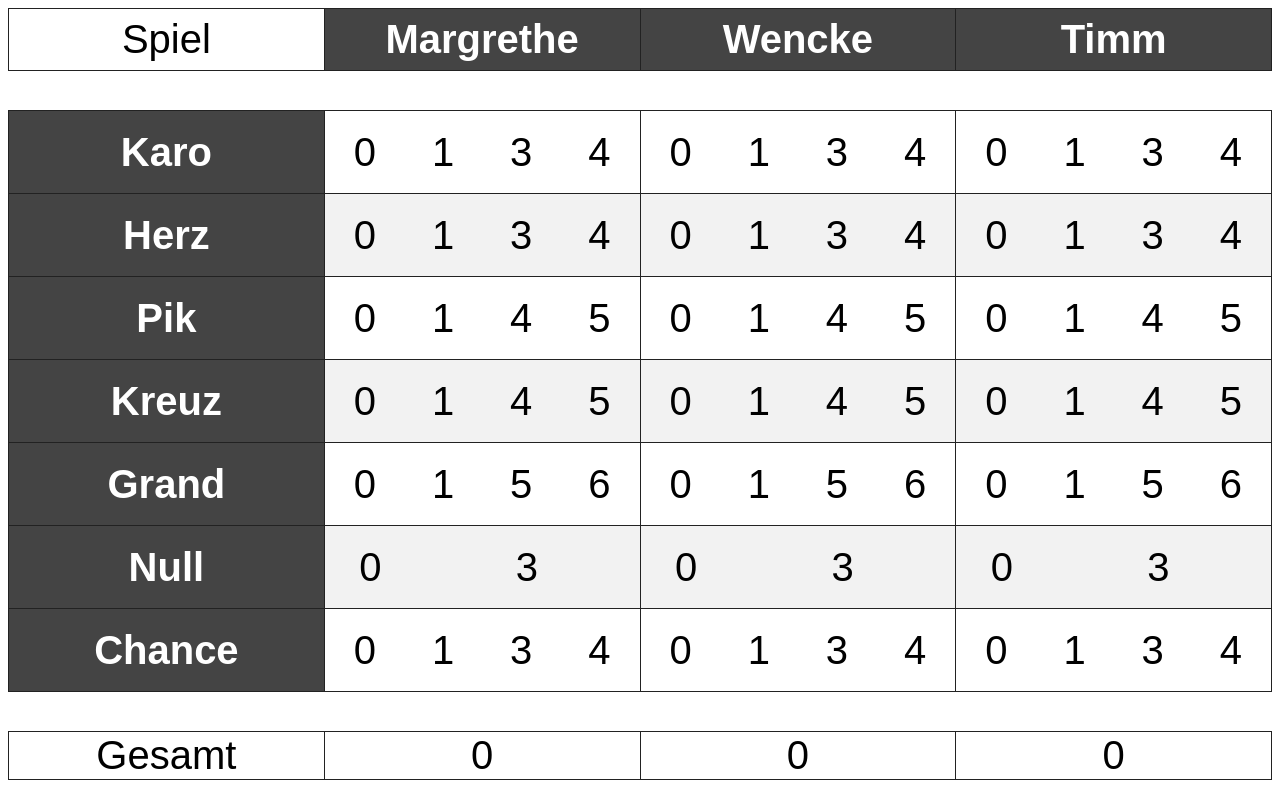
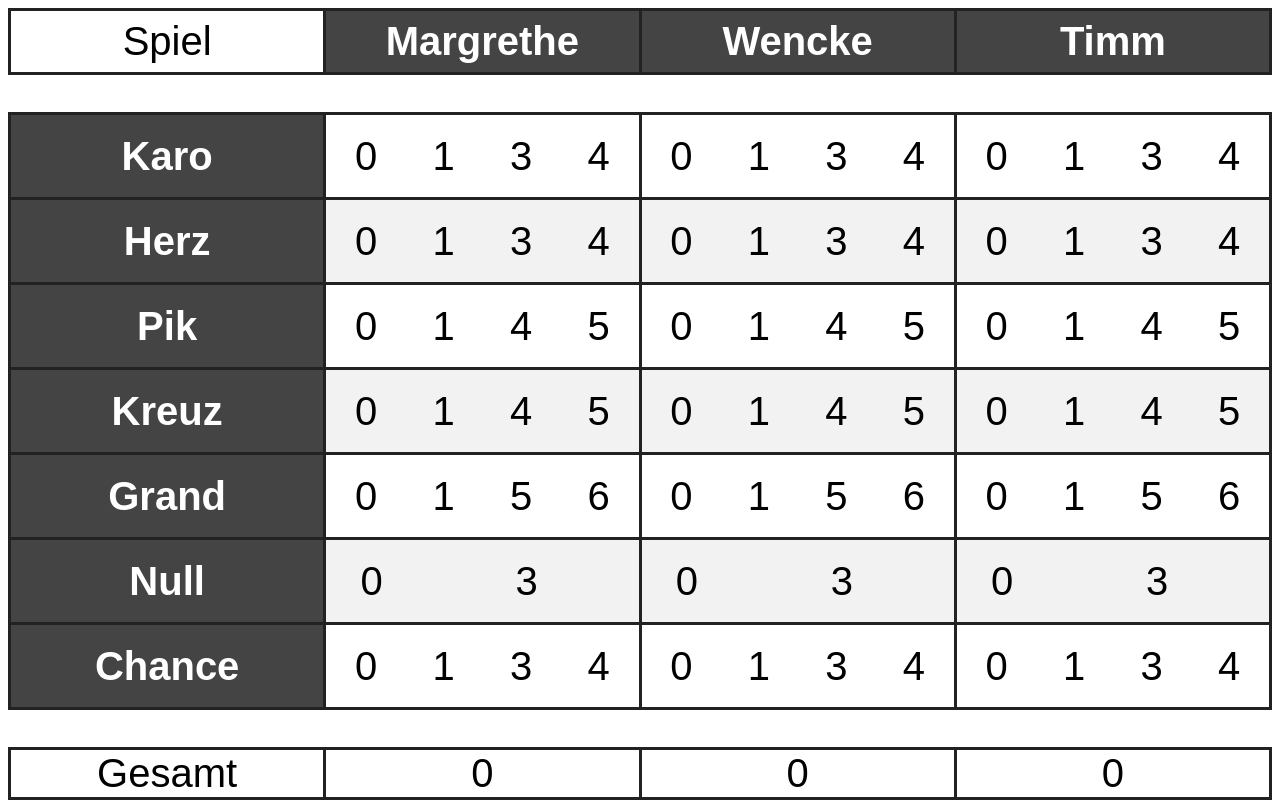
Before and after one commit to Timmster/skat-note, an Angular app: page / in a window 1280 px wide. Built offline with nearby package versions, Linux system fonts and the light colour scheme.

Commit message:
1 file modified

```diff
--- a/src/app/app.component.css
+++ b/src/app/app.component.css
@@ -8,7 +8,7 @@ table {
 
 table td,
 table th {
-  border: 1px solid #222;
+  border: 3px solid #222;
   text-align: center;
 }
 
```
